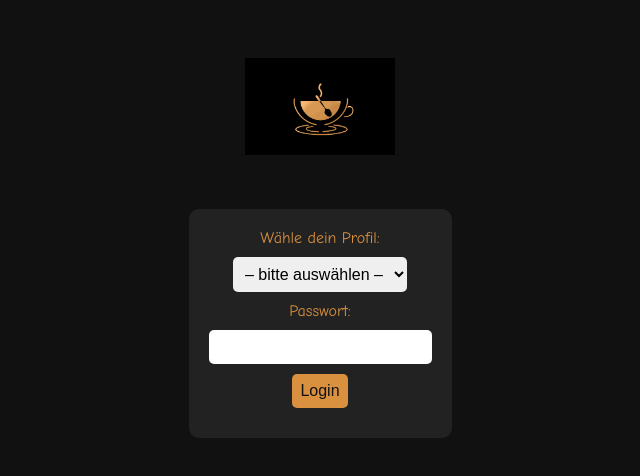
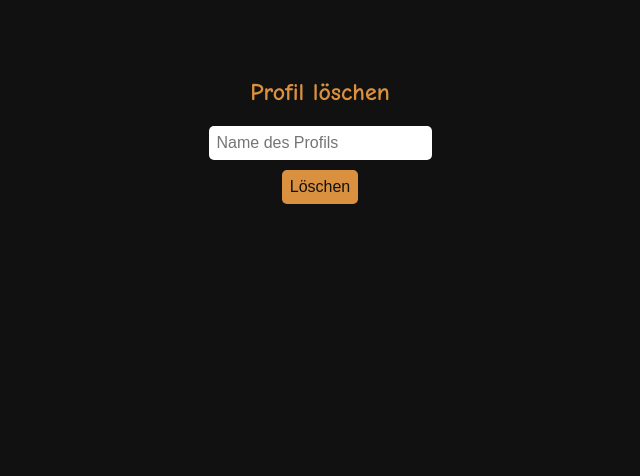
Before and after one commit to Ayrabi/Feierabendhood, a plain HTML site: page index.html in a window 1280 px wide. Shown: the whole page, without its empty margins (320-960 px from the left). Drawn offline with Linux system fonts and the light colour scheme.

Commit message:
Update index.html

```diff
--- a/index.html
+++ b/index.html
@@ -3,29 +3,29 @@
 <head>
   <meta charset="UTF-8" />
   <meta name="viewport" content="width=device-width, initial-scale=1.0" />
-  <title>Feierabendhood Login</title>
+  <title>Profile löschen</title>
   <link rel="stylesheet" href="styles.css" />
 </head>
 <body>
-  <div class="logo-container">
-    <img src="bilder/logo.png" alt="Logo" class="logo" />
+  <div class="container">
+    <h2>Profil löschen</h2>
+    <input type="text" id="profileName" placeholder="Name des Profils" />
+    <button onclick="deleteProfile()">Löschen</button>
+    <p id="deleteFeedback"></p>
   </div>
 
-  <div id="login-container">
-    <label for="username">Wähle dein Profil:</label>
-    <select id="username">
-      <option value="" disabled selected>– bitte auswählen –</option>
-      <option value="rabia">Rabia Aydemir</option>
-      <option value="ali">Ali Test</option>
-    </select>
+  <script>
+    function deleteProfile() {
+      const name = document.getElementById("profileName").value.trim();
+      if (!name) {
+        document.getElementById("deleteFeedback").textContent = "Bitte einen Namen eingeben.";
+        return;
+      }
 
-    <label for="password">Passwort:</label>
-    <input type="password" id="password" />
-    <button id="loginButton">Login</button>
-
-    <div id="login-message"></div>
-  </div>
-
-  <script src="script.js"></script>
+      // Nur Beispielhaft – hier müsstest du z. B. eine Datei oder JSON-Eintrag löschen
+      console.log("Gelöscht:", name);
+      document.getElementById("deleteFeedback").textContent = `Profil "${name}" wurde gelöscht (nur simuliert).`;
+    }
+  </script>
 </body>
 </html>
```
